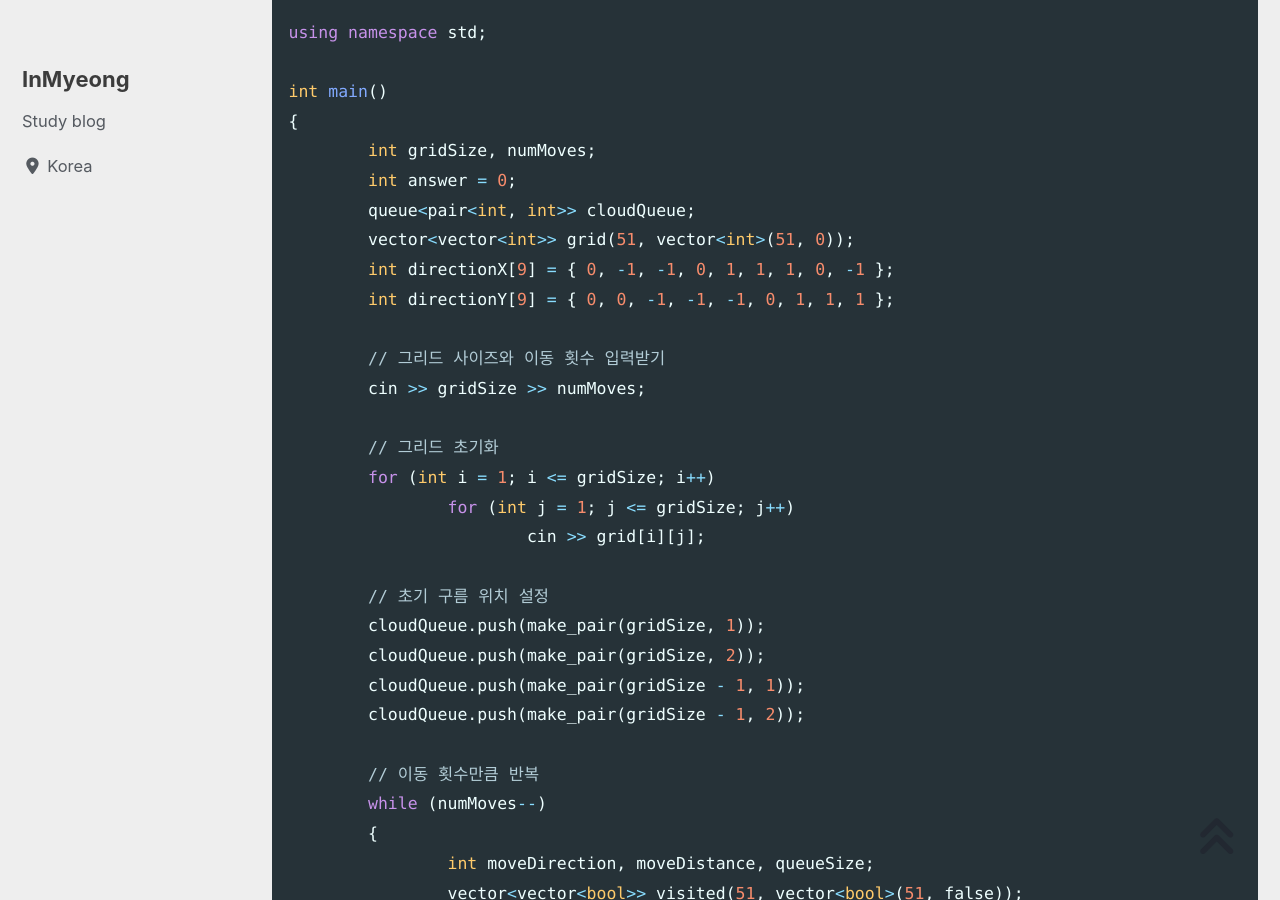
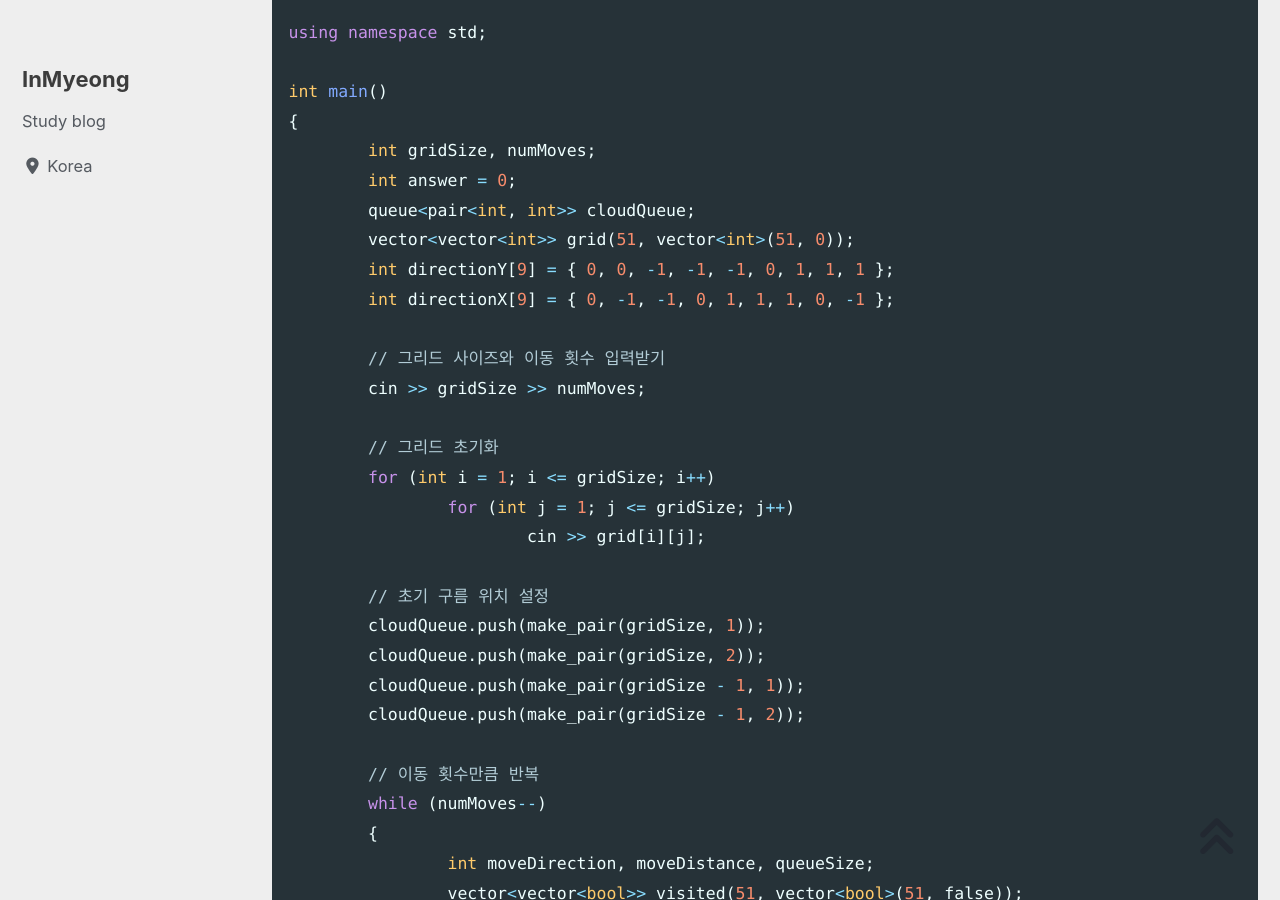
Before and after one commit to devMyeong/devMyeong.github.io, a Jekyll site: the page built from _posts/codingTest/2023-05-01-삼성기출.md, in a window 1280 px wide and 900 px high, scrolled down 35273 px. Built offline with Jekyll 4.4.1, drawn with Linux system fonts in a browser that asks for light colours; cached includes are drawn as plain includes; nearby versions of some CDN libraries; some web fonts are replaced; comment, search, counter and statistics services are not loaded; some of the changed text lies outside the part shown.

Commit message:
Chore : 수정

```diff
--- a/_posts/codingTest/2023-05-01-삼성기출.md
+++ b/_posts/codingTest/2023-05-01-삼성기출.md
@@ -1155,8 +1155,8 @@ int main()
 	int answer = 0;
 	queue<pair<int, int>> cloudQueue;
 	vector<vector<int>> grid(51, vector<int>(51, 0));
+	int directionY[9] = { 0, 0, -1, -1, -1, 0, 1, 1, 1 };
 	int directionX[9] = { 0, -1, -1, 0, 1, 1, 1, 0, -1 };
-	int directionY[9] = { 0, 0, -1, -1, -1, 0, 1, 1, 1 };
 
 	// 그리드 사이즈와 이동 횟수 입력받기
 	cin >> gridSize >> numMoves;
@@ -1208,8 +1208,8 @@ int main()
 			}
 
 			grid[y][x]++;
+			cloudPositions.push_back(make_pair(y, x));
 			visited[y][x] = true;
-			cloudPositions.push_back(make_pair(y, x));
 		}
 
 		// 현재 구름 위치에서 대각선 방향으로 인접한 칸의 물의 양 증가시키기
@@ -1223,7 +1223,7 @@ int main()
 				int nx = x + directionX[j];
 				int ny = y + directionY[j];
 
-				if (1 <= nx && nx <= gridSize && 1 <= ny && ny <= gridSize && 1 <= grid[ny][nx])
+				if (1 <= nx && 1 <= ny && nx <= gridSize && ny <= gridSize && 1 <= grid[ny][nx])
 					grid[y][x]++;
 			}
 		}
```
